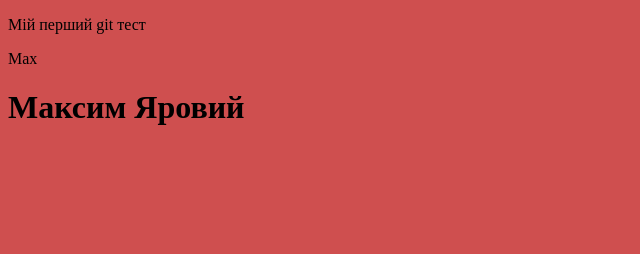
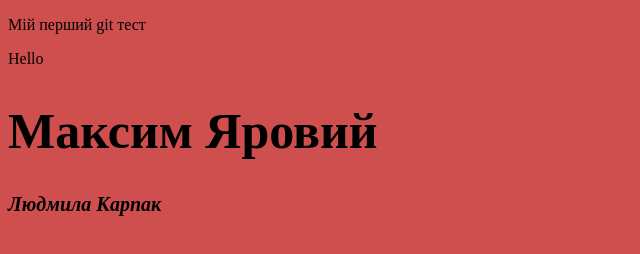
Before and after one commit to Maxyarovyy/git_test_1, a plain HTML site: page index.html in a window 1280 px wide. Shown: the whole page, without its empty margins (0-640 px from the left). Drawn offline with Linux system fonts and the light colour scheme.

Commit message:
Добавили нові зміни після видалення файлу

```diff
--- a/css/style.css
+++ b/css/style.css
@@ -1,3 +1,12 @@
 body {
 	background-color: rgb(207, 79, 79);
 }
+
+h1 {
+	font-size: 50px;
+}
+
+h2 {
+	font-style: italic;
+	font-size: 20px;
+}
--- a/index.html
+++ b/index.html
@@ -9,8 +9,9 @@
 </head>
 <body>
 	<p>Мій перший git тест</p>
-	<p>Max</p>
+	<p>Hello</p>
 	<h1>Максим Яровий</h1>
+	<h2>Людмила Карпак</h2>
 
 
 </body>
```
